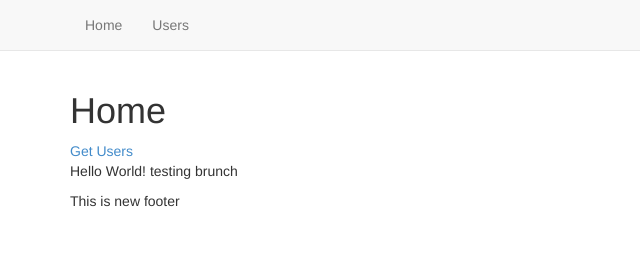
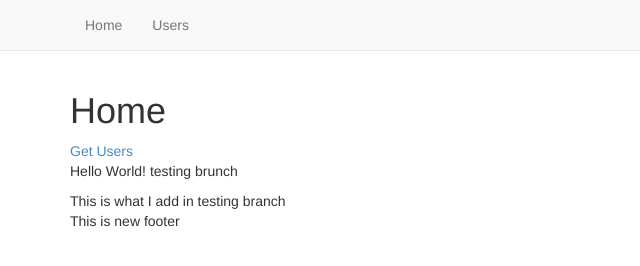
Before and after one commit to AlexPodobed/user-list, a plain HTML site: page index.html at #!/home in a window 1280 px wide. Shown: the whole page, without its empty margins (0-640 px from the left). Drawn offline with Linux system fonts and the light colour scheme.

Commit message:
finished with new footer and .row section

```diff
--- a/templates/home.html
+++ b/templates/home.html
@@ -9,6 +9,13 @@
     testing brunch
 </p>
 
+<div class="row">
+    <div class="col-md-4">
+        This is what I add in testing branch
+    </div>
+</div>
+
+
 <footer>
     This is new footer
 </footer>
```
